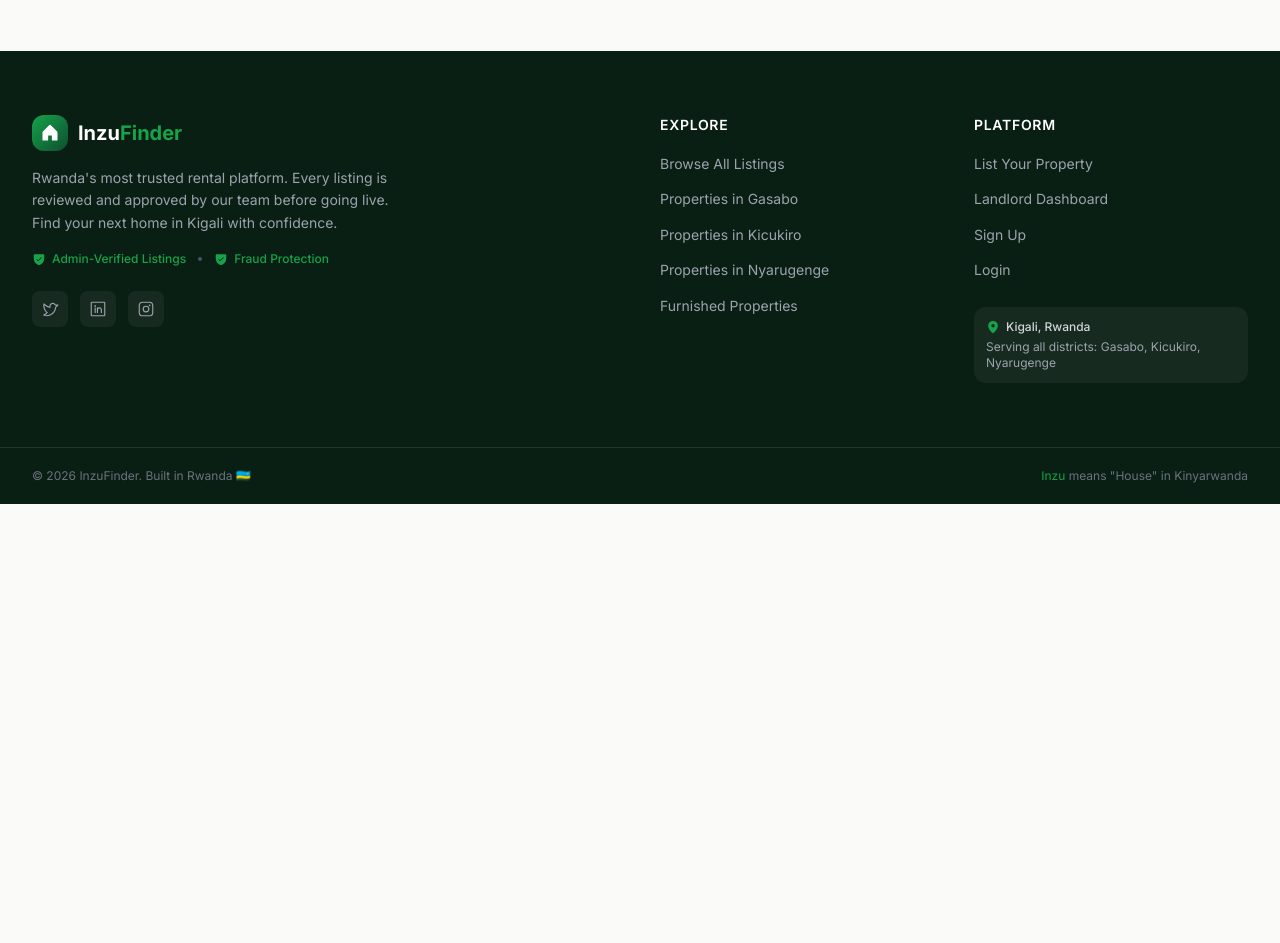
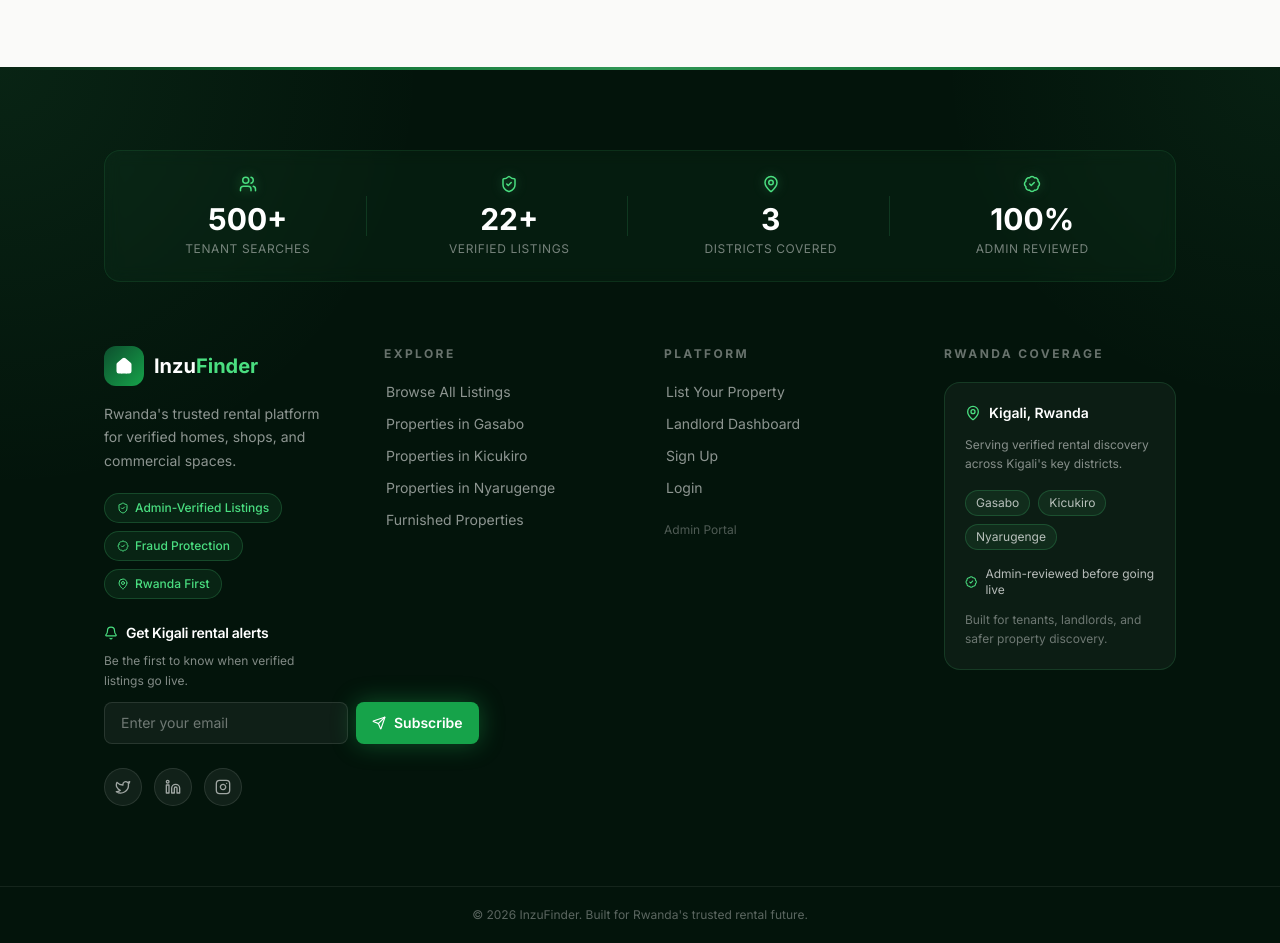
Before and after one commit to Yakin-dev/InzuFinder, a Next.js app: page / in a window 1280 px wide. Shown: the part 5240-6183 px from the top of the page. Before the commit the page ends 5744 px from the top, so only its background shows below. Built offline with nearby package versions, Linux system fonts and the light colour scheme; no server answers; the database is empty.

Commit message:
feat: upgrade footer with newsletter and Rwanda trust design

```diff
--- /dev/null
+++ b/components/footer/Newsletter.tsx
@@ -0,0 +1,78 @@
+'use client'
+
+import { useState } from 'react'
+import { Send, Bell, CheckCircle } from 'lucide-react'
+
+export default function Newsletter() {
+  const [email, setEmail] = useState('')
+  const [status, setStatus] = useState<'idle' | 'error' | 'success'>('idle')
+  const [message, setMessage] = useState('')
+
+  const validateEmail = (email: string) => {
+    return /^[^\s@]+@[^\s@]+\.[^\s@]+$/.test(email)
+  }
+
+  const handleSubmit = (e: React.FormEvent) => {
+    e.preventDefault()
+
+    if (!email.trim()) {
+      setStatus('error')
+      setMessage('Please enter a valid email.')
+      return
+    }
+
+    if (!validateEmail(email)) {
+      setStatus('error')
+      setMessage('Please enter a valid email.')
+      return
+    }
+
+    console.log('Newsletter subscription:', email)
+    setStatus('success')
+    setMessage("You're subscribed for demo rental alerts.")
+    setEmail('')
+  }
+
+  return (
+    <div className="mt-6">
+      <div className="flex items-center gap-2 mb-2">
+        <Bell size={14} className="text-[#4ade80]" />
+        <h4 className="text-sm font-semibold text-white">Get Kigali rental alerts</h4>
+      </div>
+      <p className="text-xs text-white/50 mb-3 leading-relaxed">
+        Be the first to know when verified listings go live.
+      </p>
+
+      {status === 'success' ? (
+        <div className="flex items-center gap-2 text-sm text-[#4ade80] bg-[#4ade80]/10 border border-[#4ade80]/20 rounded-lg px-4 py-3">
+          <CheckCircle size={16} />
+          {message}
+        </div>
+      ) : (
+        <form onSubmit={handleSubmit} className="flex gap-2">
+          <input
+            type="email"
+            value={email}
+            onChange={(e) => setEmail(e.target.value)}
+            placeholder="Enter your email"
+            className="flex-1 bg-white/5 border border-white/10 rounded-lg px-4 py-2.5 text-sm text-white placeholder:text-white/40 focus:outline-none focus:border-[#4ade80]/40 focus:bg-white/8 transition-all"
+            aria-label="Email address"
+          />
+          <button
+            type="submit"
+            className="flex items-center gap-2 px-4 py-2.5 rounded-lg font-semibold text-sm bg-[#16a34a] text-white hover:bg-[#0ea54e] transition-all duration-200 hover:-translate-y-[1px]"
+            style={{ boxShadow: '0 0 24px rgba(34,197,94,0.35)' }}
+            aria-label="Subscribe to newsletter"
+          >
+            <Send size={14} />
+            Subscribe
+          </button>
+        </form>
+      )}
+
+      {status === 'error' && (
+        <p className="text-xs text-red-400 mt-2">{message}</p>
+      )}
+    </div>
+  )
+}
--- a/components/layout/Footer.tsx
+++ b/components/layout/Footer.tsx
@@ -1,72 +1,170 @@
 import Link from 'next/link'
-import { House, MapPin, ShieldCheck, TwitterLogo, LinkedinLogo, InstagramLogo } from '@phosphor-icons/react/dist/ssr'
+import {
+  Home,
+  MapPin,
+  ShieldCheck,
+  BadgeCheck,
+  Users,
+  ChevronRight,
+  Twitter,
+  Linkedin,
+  Instagram,
+} from 'lucide-react'
+import Newsletter from '@/components/footer/Newsletter'
 
 export default function Footer() {
+  const currentYear = new Date().getFullYear()
+
   return (
-    <footer className="bg-[#0a1f13] text-gray-300 mt-20">
-      <div className="container-app py-16">
-        <div className="grid grid-cols-1 md:grid-cols-4 gap-10">
-          {/* Brand */}
-          <div className="col-span-1 md:col-span-2">
+    <footer className="relative mt-24 overflow-hidden" style={{ background: '#03140b' }}>
+      {/* Top gradient divider */}
+      <div
+        className="h-[3px] w-full"
+        style={{
+          background: 'linear-gradient(90deg, transparent, #16a34a, #4ade80, #16a34a, transparent)',
+          opacity: 0.65,
+        }}
+      />
+
+      {/* Subtle radial glows */}
+      <div
+        className="absolute top-0 left-0 w-[500px] h-[500px] pointer-events-none"
+        style={{
+          background: 'radial-gradient(ellipse at top left, rgba(74,222,128,0.08) 0%, transparent 60%)',
+        }}
+      />
+      <div
+        className="absolute top-0 right-0 w-[400px] h-[400px] pointer-events-none"
+        style={{
+          background: 'radial-gradient(ellipse at top right, rgba(74,222,128,0.06) 0%, transparent 60%)',
+        }}
+      />
+
+      <div className="relative z-10 max-w-[1200px] mx-auto px-6 md:px-10 lg:px-16 py-14 md:py-16 lg:py-20">
+        {/* Top Stats Bar */}
+        <div
+          className="grid grid-cols-2 md:grid-cols-4 gap-4 md:gap-6 p-5 md:p-6 rounded-2xl mb-12 md:mb-16"
+          style={{
+            background: 'rgba(74, 222, 128, 0.04)',
+            border: '1px solid rgba(74, 222, 128, 0.1)',
+            backdropFilter: 'blur(8px)',
+          }}
+        >
+          {[
+            { icon: Users, value: '500+', label: 'Tenant Searches' },
+            { icon: ShieldCheck, value: '22+', label: 'Verified Listings' },
+            { icon: MapPin, value: '3', label: 'Districts Covered' },
+            { icon: BadgeCheck, value: '100%', label: 'Admin Reviewed' },
+          ].map((stat, i) => (
+            <div key={stat.label} className="flex flex-col items-center text-center relative">
+              <stat.icon
+                size={18}
+                className="mb-2"
+                style={{ color: '#4ade80', filter: 'drop-shadow(0 0 6px rgba(74,222,128,0.4))' }}
+              />
+              <span className="text-2xl md:text-3xl font-bold text-white">{stat.value}</span>
+              <span
+                className="text-[10px] md:text-xs uppercase tracking-wider mt-1"
+                style={{ color: 'rgba(255,255,255,0.45)' }}
+              >
+                {stat.label}
+              </span>
+              {/* Divider on desktop */}
+              {i < 3 && (
+                <div
+                  className="hidden md:block absolute right-0 top-1/2 -translate-y-1/2 h-10 w-px"
+                  style={{ background: 'rgba(74,222,128,0.15)' }}
+                />
+              )}
+            </div>
+          ))}
+        </div>
+
+        {/* Main Footer Grid */}
+        <div className="grid grid-cols-1 md:grid-cols-2 lg:grid-cols-4 gap-10 lg:gap-12">
+          {/* Column 1: Brand + Newsletter */}
+          <div className="lg:col-span-1">
+            {/* Brand */}
             <div className="flex items-center gap-2.5 mb-4">
-              <div className="w-9 h-9 bg-gradient-to-br from-[#16a34a] to-[#0d4f2e] rounded-xl flex items-center justify-center">
-                <House size={20} weight="fill" className="text-white" />
+              <div
+                className="flex items-center justify-center w-10 h-10 rounded-xl"
+                style={{
+                  background: 'linear-gradient(135deg, #0d4f2e 0%, #16a34a 100%)',
+                }}
+              >
+                <Home size={18} className="text-white" fill="white" />
               </div>
               <span className="text-xl font-bold text-white">
-                Inzu<span className="text-[#16a34a]">Finder</span>
+                Inzu<span style={{ color: '#4ade80' }}>Finder</span>
               </span>
             </div>
-            <p className="text-gray-400 text-sm leading-relaxed max-w-sm">
-              Rwanda&apos;s most trusted rental platform. Every listing is reviewed and approved by our team before going live. Find your next home in Kigali with confidence.
+
+            {/* Tagline */}
+            <p className="text-sm leading-[1.7] mb-5 max-w-[320px]" style={{ color: 'rgba(255,255,255,0.55)' }}>
+              Rwanda&apos;s trusted rental platform for verified homes, shops, and commercial spaces.
             </p>
-            <div className="flex items-center gap-3 mt-4">
-              <div className="flex items-center gap-1.5 text-xs text-[#16a34a] font-medium">
-                <ShieldCheck size={14} weight="fill" />
-                Admin-Verified Listings
-              </div>
-              <div className="w-1 h-1 rounded-full bg-gray-600" />
-              <div className="flex items-center gap-1.5 text-xs text-[#16a34a] font-medium">
-                <ShieldCheck size={14} weight="fill" />
-                Fraud Protection
-              </div>
+
+            {/* Trust badges */}
+            <div className="flex flex-wrap gap-2">
+              {[
+                { icon: ShieldCheck, label: 'Admin-Verified Listings' },
+                { icon: BadgeCheck, label: 'Fraud Protection' },
+                { icon: MapPin, label: 'Rwanda First' },
+              ].map((badge) => (
+                <span
+                  key={badge.label}
+                  className="inline-flex items-center gap-1.5 px-3 py-1.5 rounded-full text-xs font-medium"
+                  style={{
+                    background: 'rgba(74,222,128,0.08)',
+                    border: '1px solid rgba(74,222,128,0.2)',
+                    color: '#4ade80',
+                  }}
+                >
+                  <badge.icon size={12} />
+                  {badge.label}
+                </span>
+              ))}
             </div>
 
-            {/* Social Links */}
+            {/* Newsletter */}
+            <Newsletter />
+
+            {/* Social Icons */}
             <div className="flex items-center gap-3 mt-6">
-              <a
-                href="https://twitter.com/inzufinder"
-                target="_blank"
-                rel="noopener noreferrer"
-                className="w-9 h-9 rounded-lg bg-white/5 hover:bg-white/10 flex items-center justify-center text-gray-400 hover:text-white transition-all duration-200"
-                aria-label="Twitter"
-              >
-                <TwitterLogo size={18} weight="regular" />
-              </a>
-              <a
-                href="https://linkedin.com/company/inzufinder"
-                target="_blank"
-                rel="noopener noreferrer"
-                className="w-9 h-9 rounded-lg bg-white/5 hover:bg-white/10 flex items-center justify-center text-gray-400 hover:text-white transition-all duration-200"
-                aria-label="LinkedIn"
-              >
-                <LinkedinLogo size={18} weight="regular" />
-              </a>
-              <a
-                href="https://instagram.com/inzufinder"
-                target="_blank"
-                rel="noopener noreferrer"
-                className="w-9 h-9 rounded-lg bg-white/5 hover:bg-white/10 flex items-center justify-center text-gray-400 hover:text-white transition-all duration-200"
-                aria-label="Instagram"
-              >
-                <InstagramLogo size={18} weight="regular" />
-              </a>
+              {[
+                { icon: Twitter, href: 'https://twitter.com/inzufinder', label: 'Twitter' },
+                { icon: Linkedin, href: 'https://linkedin.com/company/inzufinder', label: 'LinkedIn' },
+                { icon: Instagram, href: 'https://instagram.com/inzufinder', label: 'Instagram' },
+              ].map((social) => (
+                <a
+                  key={social.label}
+                  href={social.href}
+                  target="_blank"
+                  rel="noopener noreferrer"
+                  className="flex items-center justify-center rounded-full transition-all duration-200"
+                  style={{
+                    width: '38px',
+                    height: '38px',
+                    background: 'rgba(255,255,255,0.06)',
+                    border: '1px solid rgba(255,255,255,0.1)',
+                  }}
+                  aria-label={social.label}
+                >
+                  <social.icon size={16} className="text-white/60 hover:text-[#4ade80] transition-colors" />
+                </a>
+              ))}
             </div>
           </div>
 
-          {/* Quick Links */}
+          {/* Column 2: Explore */}
           <div>
-            <h3 className="font-semibold text-white mb-4 text-sm uppercase tracking-wider">Explore</h3>
-            <ul className="space-y-2.5">
+            <h3
+              className="text-xs font-bold uppercase tracking-[0.2em] mb-5"
+              style={{ color: 'rgba(255,255,255,0.4)' }}
+            >
+              Explore
+            </h3>
+            <ul className="space-y-3">
               {[
                 { label: 'Browse All Listings', href: '/houses' },
                 { label: 'Properties in Gasabo', href: '/houses?district=Gasabo' },
@@ -75,18 +173,31 @@
                 { label: 'Furnished Properties', href: '/houses?furnished=true' },
               ].map((item) => (
                 <li key={item.href}>
-                  <Link href={item.href} className="text-sm text-gray-400 hover:text-[#16a34a] transition-colors">
-                    {item.label}
+                  <Link
+                    href={item.href}
+                    className="group flex items-center gap-1 text-sm transition-colors"
+                    style={{ color: 'rgba(255,255,255,0.55)' }}
+                  >
+                    <ChevronRight
+                      size={14}
+                      className="opacity-0 -ml-4 group-hover:opacity-100 group-hover:ml-0 transition-all duration-200 text-[#4ade80]"
+                    />
+                    <span className="group-hover:text-[#4ade80]">{item.label}</span>
                   </Link>
                 </li>
               ))}
             </ul>
           </div>
 
-          {/* Platform */}
+          {/* Column 3: Platform */}
           <div>
-            <h3 className="font-semibold text-white mb-4 text-sm uppercase tracking-wider">Platform</h3>
-            <ul className="space-y-2.5">
+            <h3
+              className="text-xs font-bold uppercase tracking-[0.2em] mb-5"
+              style={{ color: 'rgba(255,255,255,0.4)' }}
+            >
+              Platform
+            </h3>
+            <ul className="space-y-3">
               {[
                 { label: 'List Your Property', href: '/register' },
                 { label: 'Landlord Dashboard', href: '/dashboard' },
@@ -94,30 +205,105 @@
                 { label: 'Login', href: '/login' },
               ].map((item, i) => (
                 <li key={`${item.href}-${i}`}>
-                  <Link href={item.href} className="text-sm text-gray-400 hover:text-[#16a34a] transition-colors">
-                    {item.label}
+                  <Link
+                    href={item.href}
+                    className="group flex items-center gap-1 text-sm transition-colors"
+                    style={{ color: 'rgba(255,255,255,0.55)' }}
+                  >
+                    <ChevronRight
+                      size={14}
+                      className="opacity-0 -ml-4 group-hover:opacity-100 group-hover:ml-0 transition-all duration-200 text-[#4ade80]"
+                    />
+                    <span className="group-hover:text-[#4ade80]">{item.label}</span>
                   </Link>
                 </li>
               ))}
             </ul>
-            <div className="mt-6 p-3 bg-white/5 rounded-xl text-xs text-gray-400">
-              <p className="font-medium text-gray-300 mb-1 flex items-center gap-1.5">
-                <MapPin size={14} weight="fill" className="text-[#16a34a]" />
-                Kigali, Rwanda
+
+            {/* Admin Portal - subtle */}
+            <Link
+              href="/admin"
+              className="inline-block mt-6 text-xs transition-colors hover:text-[#4ade80]"
+              style={{ color: 'rgba(255,255,255,0.3)' }}
+            >
+              Admin Portal
+            </Link>
+          </div>
+
+          {/* Column 4: Rwanda Coverage */}
+          <div>
+            <h3
+              className="text-xs font-bold uppercase tracking-[0.2em] mb-5"
+              style={{ color: 'rgba(255,255,255,0.4)' }}
+            >
+              Rwanda Coverage
+            </h3>
+
+            {/* Location Card */}
+            <div
+              className="rounded-2xl p-5 transition-all duration-300"
+              style={{
+                background: 'rgba(255,255,255,0.04)',
+                border: '1px solid rgba(74,222,128,0.15)',
+              }}
+            >
+              <div className="flex items-center gap-2 mb-3">
+                <MapPin size={16} className="text-[#4ade80]" />
+                <span className="text-sm font-semibold text-white">Kigali, Rwanda</span>
+              </div>
+
+              <p
+                className="text-xs leading-relaxed mb-4"
+                style={{ color: 'rgba(255,255,255,0.5)' }}
+              >
+                Serving verified rental discovery across Kigali&apos;s key districts.
               </p>
-              <p>Serving all districts: Gasabo, Kicukiro, Nyarugenge</p>
+
+              {/* District Pills */}
+              <div className="flex flex-wrap gap-2 mb-4">
+                {['Gasabo', 'Kicukiro', 'Nyarugenge'].map((district) => (
+                  <span
+                    key={district}
+                    className="text-xs px-2.5 py-1 rounded-full"
+                    style={{
+                      background: 'rgba(74,222,128,0.08)',
+                      border: '1px solid rgba(74,222,128,0.2)',
+                      color: 'rgba(255,255,255,0.7)',
+                    }}
+                  >
+                    {district}
+                  </span>
+                ))}
+              </div>
+
+              {/* Trust Row */}
+              <div className="flex items-center gap-2 mb-3">
+                <BadgeCheck size={14} className="text-[#4ade80]" />
+                <span className="text-xs text-white/70">Admin-reviewed before going live</span>
+              </div>
+
+              <p
+                className="text-xs leading-relaxed"
+                style={{ color: 'rgba(255,255,255,0.4)' }}
+              >
+                Built for tenants, landlords, and safer property discovery.
+              </p>
             </div>
           </div>
         </div>
       </div>
 
-      <div className="border-t border-white/10">
-        <div className="container-app py-5 flex flex-col sm:flex-row items-center justify-between gap-3">
-          <p className="text-xs text-gray-500">
-            © {new Date().getFullYear()} InzuFinder. Built in Rwanda 🇷🇼
-          </p>
-          <p className="text-xs text-gray-500">
-            <span className="text-[#16a34a]">Inzu</span> means &quot;House&quot; in Kinyarwanda
+      {/* Bottom Bar */}
+      <div
+        className="relative z-10 border-t"
+        style={{ borderColor: 'rgba(255,255,255,0.07)' }}
+      >
+        <div className="max-w-[1200px] mx-auto px-6 md:px-10 lg:px-16 py-5">
+          <p
+            className="text-center text-xs"
+            style={{ color: 'rgba(255,255,255,0.35)' }}
+          >
+            © {currentYear} InzuFinder. Built for Rwanda&apos;s trusted rental future.
           </p>
         </div>
       </div>
```
